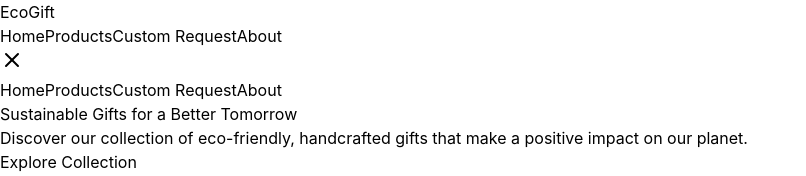
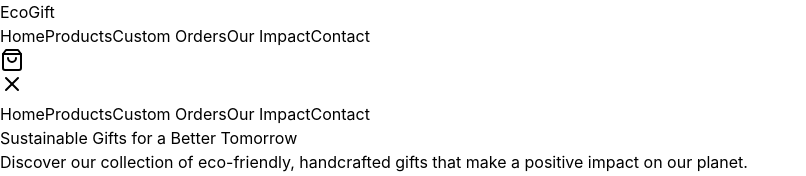
Before and after one commit to shreeyesh/RevaWaves, a React (Vite) app: page / in a window 1280 px wide. Both pictures are taken after a click on the button 12 px from the left and 60 px from the top of the page. Shown: the top 176 px of the page, without its empty margins (0-806 px from the left). Built offline with nearby package versions, Linux system fonts and the light colour scheme.

Commit message:
Create src/components/Navbar.tsx

```diff
--- a/src/components/Navbar.tsx
+++ b/src/components/Navbar.tsx
@@ -1,31 +1,41 @@
-import { Link } from 'react-router-dom'
-import { Menu, X, ShoppingBag } from 'lucide-react'
-import { useState } from 'react'
-import { motion, AnimatePresence } from 'framer-motion'
+import { Menu, ShoppingBag, X } from 'lucide-react';
+import { useState } from 'react';
+import { motion, AnimatePresence } from 'framer-motion';
+import { Link } from 'react-router-dom';
 
 const Navbar = () => {
-  const [isOpen, setIsOpen] = useState(false)
+  const [isOpen, setIsOpen] = useState(false);
+
+  const menuItems = [
+    { title: 'Home', path: '/' },
+    { title: 'Products', path: '/products' },
+    { title: 'Custom Orders', path: '/custom' },
+    { title: 'Our Impact', path: '/impact' },
+    { title: 'Contact', path: '/contact' },
+  ];
 
   return (
-    <nav className="bg-white/80 backdrop-blur-md fixed w-full z-50 top-0 left-0 border-b border-gray-200">
+    <nav className="bg-stone-50 fixed w-full z-50 top-0">
       <div className="max-w-7xl mx-auto px-4 sm:px-6 lg:px-8">
         <div className="flex items-center justify-between h-16">
-          <Link to="/" className="flex-shrink-0 flex items-center">
-            <span className="text-2xl font-semibold text-green-800">EcoGift</span>
-          </Link>
+          <Link to="/" className="text-2xl font-semibold text-green-800">EcoGift</Link>
 
-          <div className="hidden md:block">
-            <div className="ml-10 flex items-center space-x-8">
-              <Link to="/" className="text-gray-700 hover:text-green-700">Home</Link>
-              <Link to="/products" className="text-gray-700 hover:text-green-700">Products</Link>
-              <Link to="/custom-request" className="text-gray-700 hover:text-green-700">Custom Request</Link>
-              <Link to="/about" className="text-gray-700 hover:text-green-700">About</Link>
-            </div>
+          <div className="hidden md:flex items-center space-x-8">
+            {menuItems.map((item) => (
+              <Link
+                key={item.title}
+                to={item.path}
+                className="text-green-700 hover:text-green-900 transition-colors"
+              >
+                {item.title}
+              </Link>
+            ))}
+            <ShoppingBag className="w-6 h-6 text-green-700 cursor-pointer hover:text-green-900" />
           </div>
 
           <div className="md:hidden">
-            <button onClick={() => setIsOpen(!isOpen)} className="text-gray-700">
-              {isOpen ? <X size={24} /> : <Menu size={24} />}
+            <button onClick={() => setIsOpen(!isOpen)}>
+              {isOpen ? <X className="h-6 w-6 text-green-700" /> : <Menu className="h-6 w-6 text-green-700" />}
             </button>
           </div>
         </div>
@@ -34,22 +44,28 @@ const Navbar = () => {
       <AnimatePresence>
         {isOpen && (
           <motion.div
-            initial={{ opacity: 0, height: 0 }}
-            animate={{ opacity: 1, height: 'auto' }}
-            exit={{ opacity: 0, height: 0 }}
-            className="md:hidden bg-white"
+            initial={{ opacity: 0, y: -20 }}
+            animate={{ opacity: 1, y: 0 }}
+            exit={{ opacity: 0, y: -20 }}
+            className="md:hidden bg-stone-50"
           >
             <div className="px-2 pt-2 pb-3 space-y-1 sm:px-3">
-              <Link to="/" className="block px-3 py-2 text-gray-700 hover:text-green-700">Home</Link>
-              <Link to="/products" className="block px-3 py-2 text-gray-700 hover:text-green-700">Products</Link>
-              <Link to="/custom-request" className="block px-3 py-2 text-gray-700 hover:text-green-700">Custom Request</Link>
-              <Link to="/about" className="block px-3 py-2 text-gray-700 hover:text-green-700">About</Link>
+              {menuItems.map((item) => (
+                <Link
+                  key={item.title}
+                  to={item.path}
+                  className="block px-3 py-2 text-green-700 hover:text-green-900"
+                  onClick={() => setIsOpen(false)}
+                >
+                  {item.title}
+                </Link>
+              ))}
             </div>
           </motion.div>
         )}
       </AnimatePresence>
     </nav>
-  )
-}
+  );
+};
 
-export default Navbar
+export default Navbar;
```
